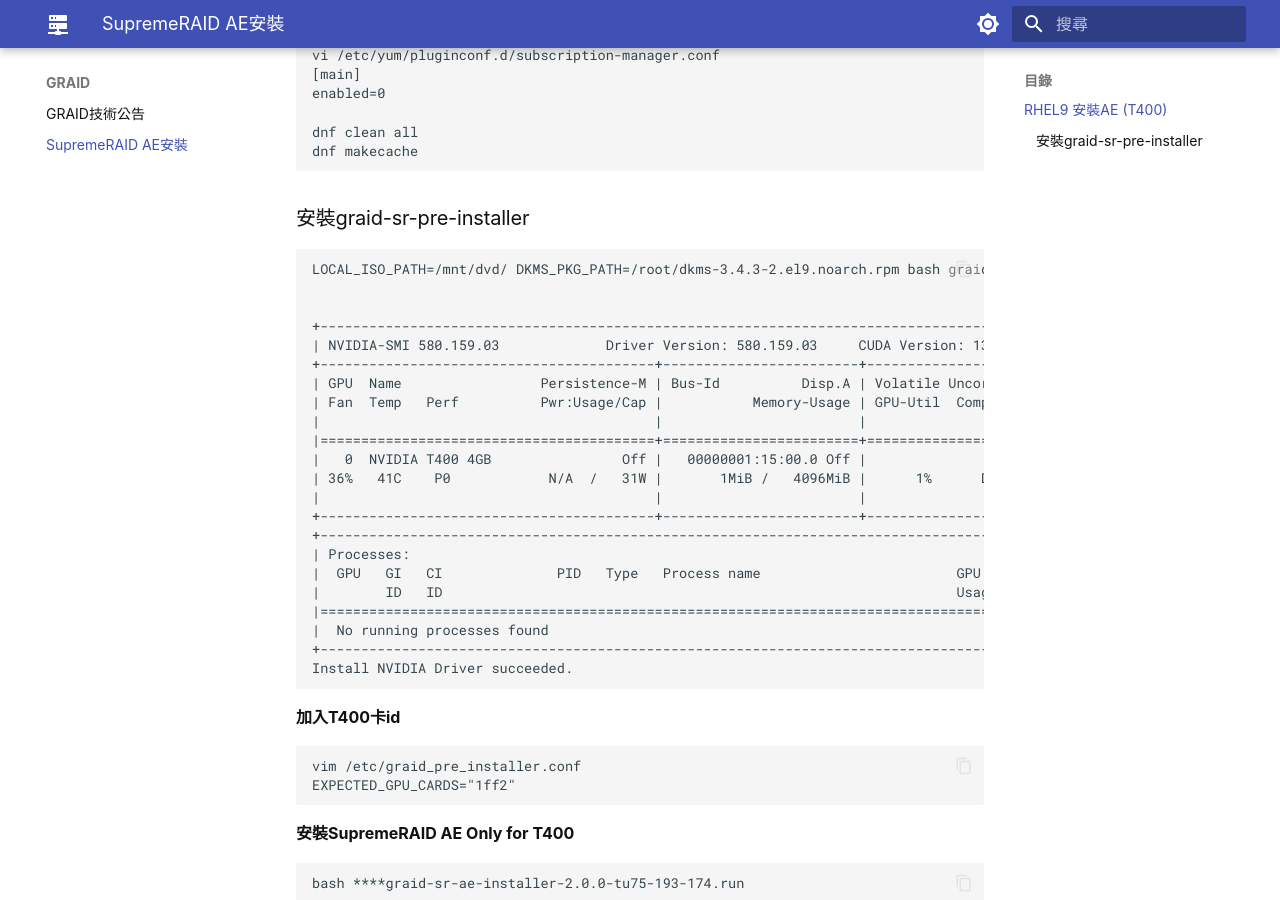
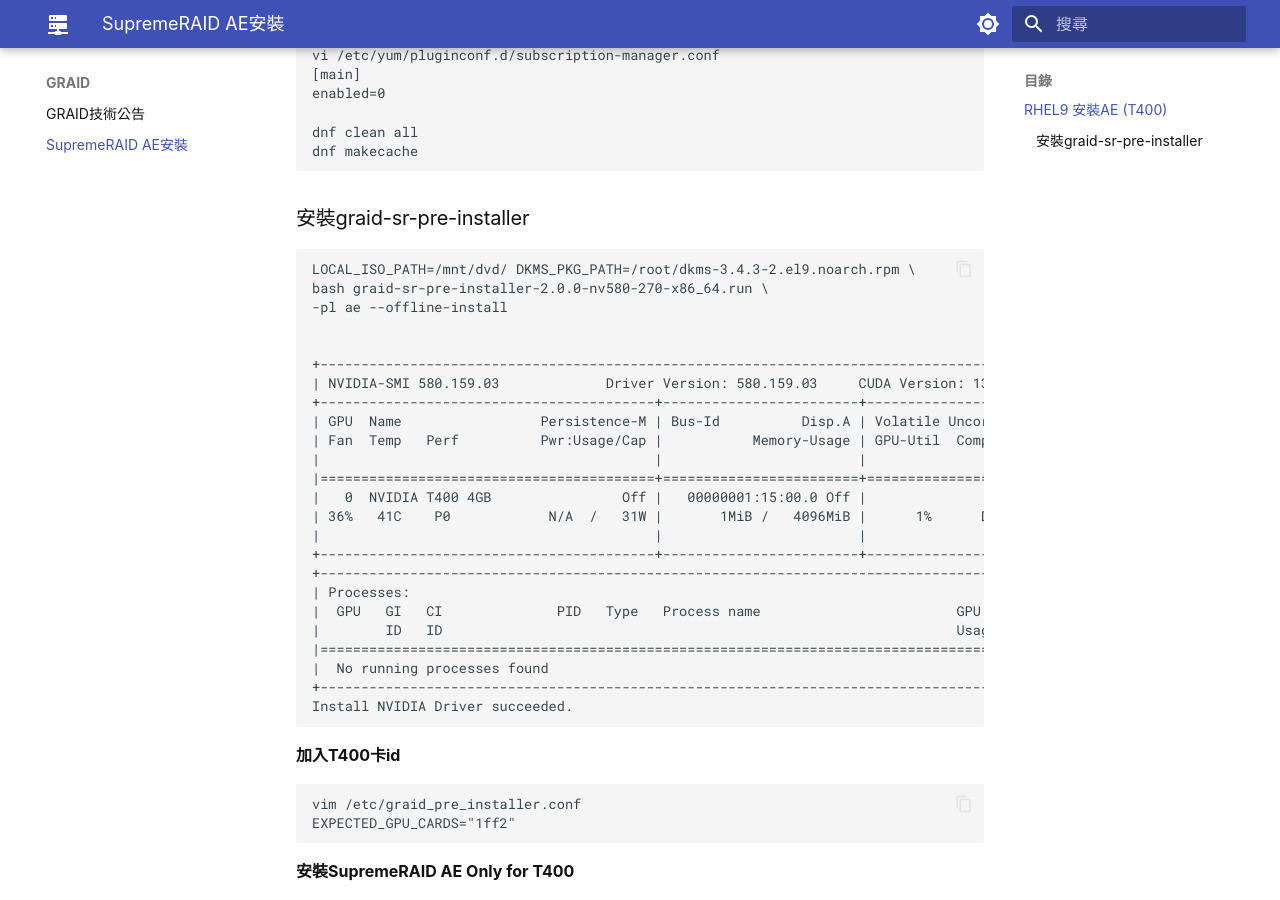
Before and after one commit to Andy0583/Metaage, an MkDocs documentation site: the page built from docs/graid/aeinstall.md, in a window 1280 px wide and 900 px high, scrolled down 737 px. Built offline with MkDocs 1.6.1 and Material for MkDocs 9.7.7, drawn with Linux system fonts in a browser that asks for light colours.

````diff
--- a/docs/graid/aeinstall.md
+++ b/docs/graid/aeinstall.md
@@ -33,7 +33,9 @@ dnf makecache
 ```
 ### 安裝graid-sr-pre-installer
 ```
-LOCAL_ISO_PATH=/mnt/dvd/ DKMS_PKG_PATH=/root/dkms-3.4.3-2.el9.noarch.rpm bash graid-sr-pre-installer-2.0.0-nv580-270-x86_64.run -pl ae --offline-install
+LOCAL_ISO_PATH=/mnt/dvd/ DKMS_PKG_PATH=/root/dkms-3.4.3-2.el9.noarch.rpm \
+bash graid-sr-pre-installer-2.0.0-nv580-270-x86_64.run \
+-pl ae --offline-install
 
 
 +-----------------------------------------------------------------------------------------+
````
